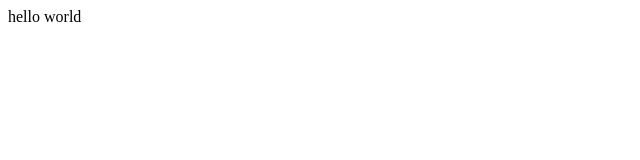
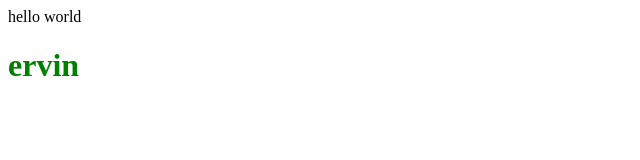
Before and after one commit to Ervinrj/osps, a plain HTML site: page index.html in a window 1280 px wide. Shown: the whole page, without its empty margins (0-640 px from the left). Drawn offline with Linux system fonts and the light colour scheme.

Commit message:
Update index.html

```diff
--- a/index.html
+++ b/index.html
@@ -8,6 +8,7 @@
 </head>
 <body>
     hello world
+    <h1 style="color: green;">ervin</h1>
 
 </body>
 </html>
```
